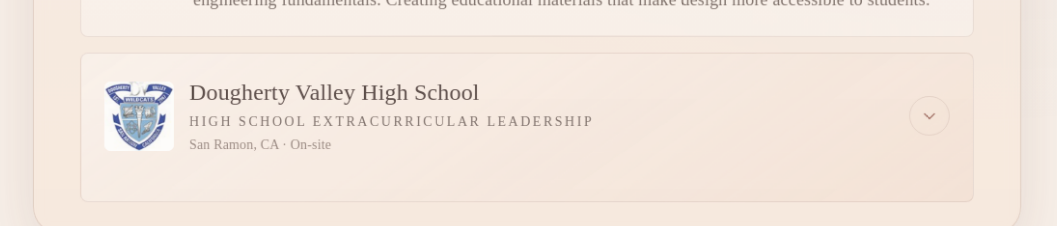
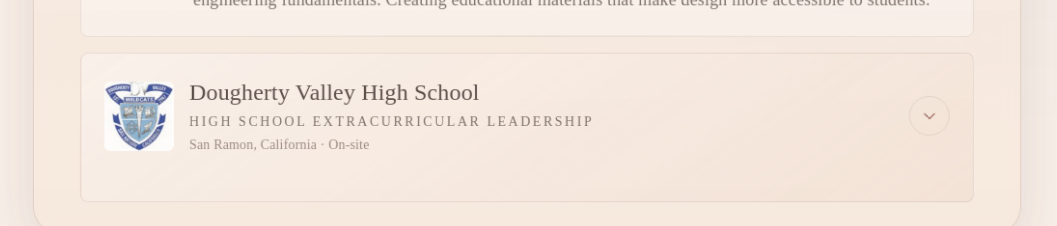
Before and after one commit to shlokrj/shlok.fyi, a Next.js app: page / in a window 1280 px wide. Shown: the part 2540-2766 px from the top of the page, without its empty margins (113-1170 px from the left). Built offline with nearby package versions, Linux system fonts and the light colour scheme.

Commit message:
consistency

```diff
--- a/app/page.tsx
+++ b/app/page.tsx
@@ -678,7 +678,7 @@ export default function Home() {
                     High school extracurricular leadership
                   </span>
                   <span className="theme-soft mt-1 block text-sm leading-snug">
-                    San Ramon, CA · On-site
+                    San Ramon, California · On-site
                   </span>
                 </span>
               </span>
```
